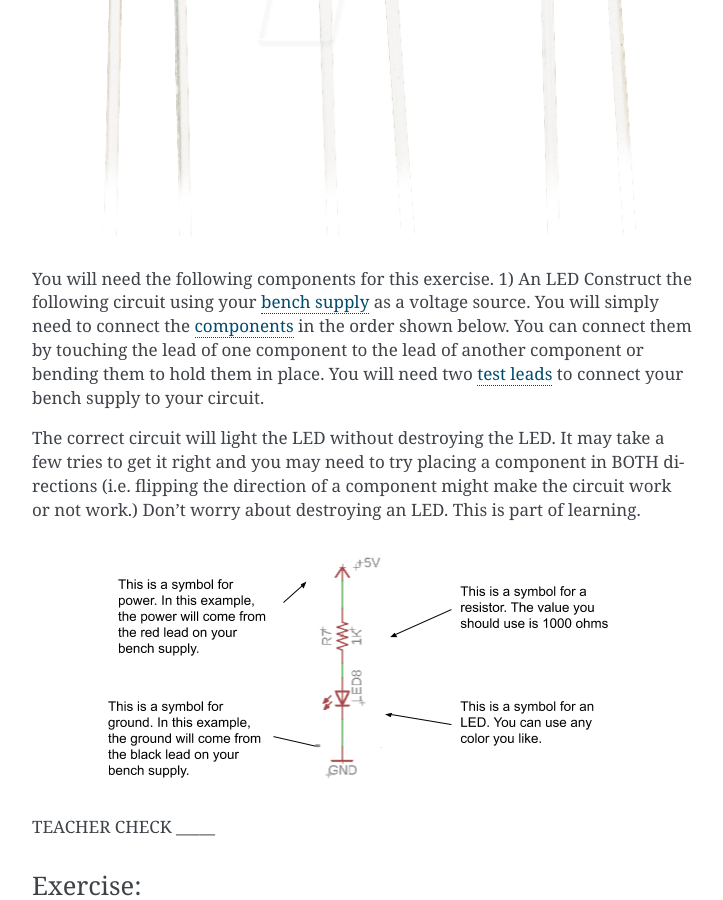
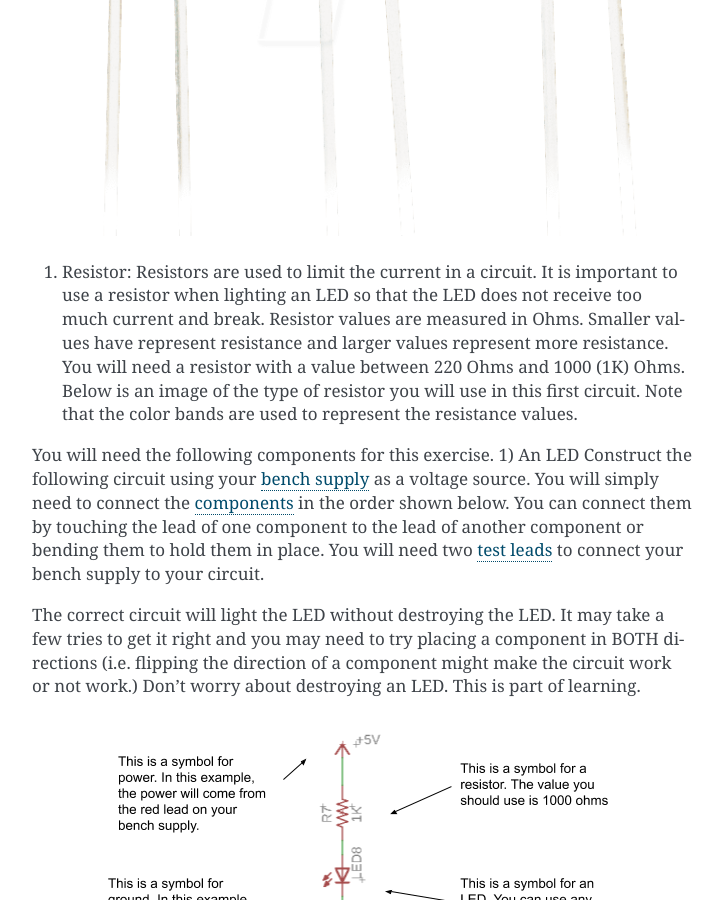
Before and after one commit to maxtkc/mvths-wiki, a Sphinx documentation site: the page built from docs/001-simple-circuit.rst, in a window 1280 px wide and 900 px high, scrolled down 959 px. Shown: the whole window, without its empty margins (388-1111 px from the left). Built offline with Sphinx 7.4.7, drawn with Linux system fonts in a browser that asks for light colours; pages that are not in the unit, such as notebooks, are missing from menus.

Commit message:
Update 001-simple-circuit.rst

```diff
--- a/docs/001-simple-circuit.rst
+++ b/docs/001-simple-circuit.rst
@@ -12,9 +12,11 @@ Exercise:
 
 Using the following components light an LED.
 
-1. LED: LED stands for light emitting diode and is the most common lighting device available today. There are many different shapes, sizes and colors of LEDs. The ones you will be working with today look like the following. Note that LEDs are polarized. This means they only work in one direction.
+#. LED: LED stands for light emitting diode and is the most common lighting device available today. There are many different shapes, sizes and colors of LEDs. The ones you will be working with today look like the following. Note that LEDs are polarized. This means they only work in one direction.
 
 .. figure:: images/LED5MM.png
+
+#. Resistor: Resistors are used to limit the current in a circuit. It is important to use a resistor when lighting an LED so that the LED does not receive too much current and break. Resistor values are measured in Ohms. Smaller values have represent resistance and larger values represent more resistance. You will need a resistor with a value between 220 Ohms and 1000 (1K) Ohms. Below is an image of the type of resistor you will use in this first circuit. Note that the color bands are used to represent the resistance values.
 
 You will need the following components for this exercise.
 1) An LED
```
